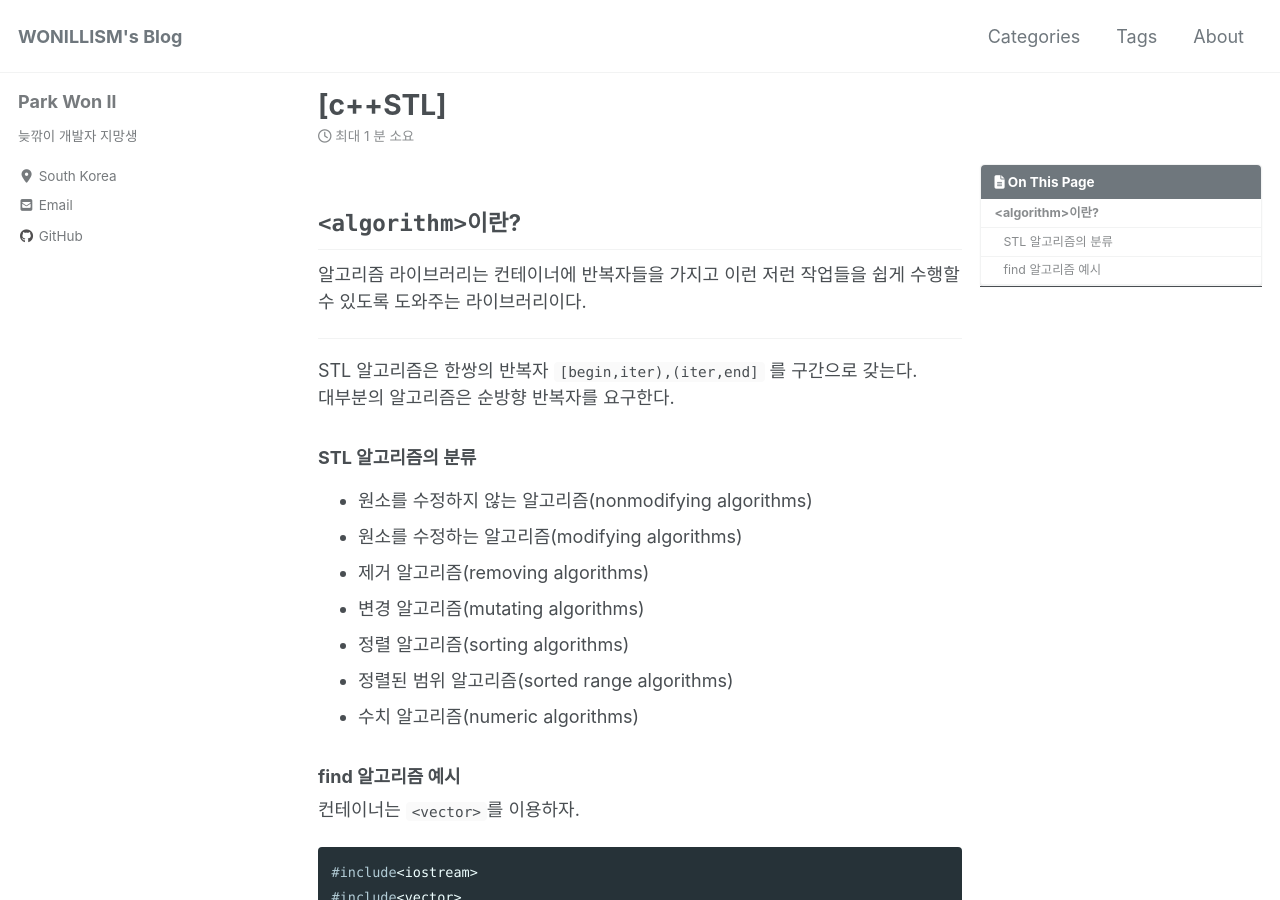
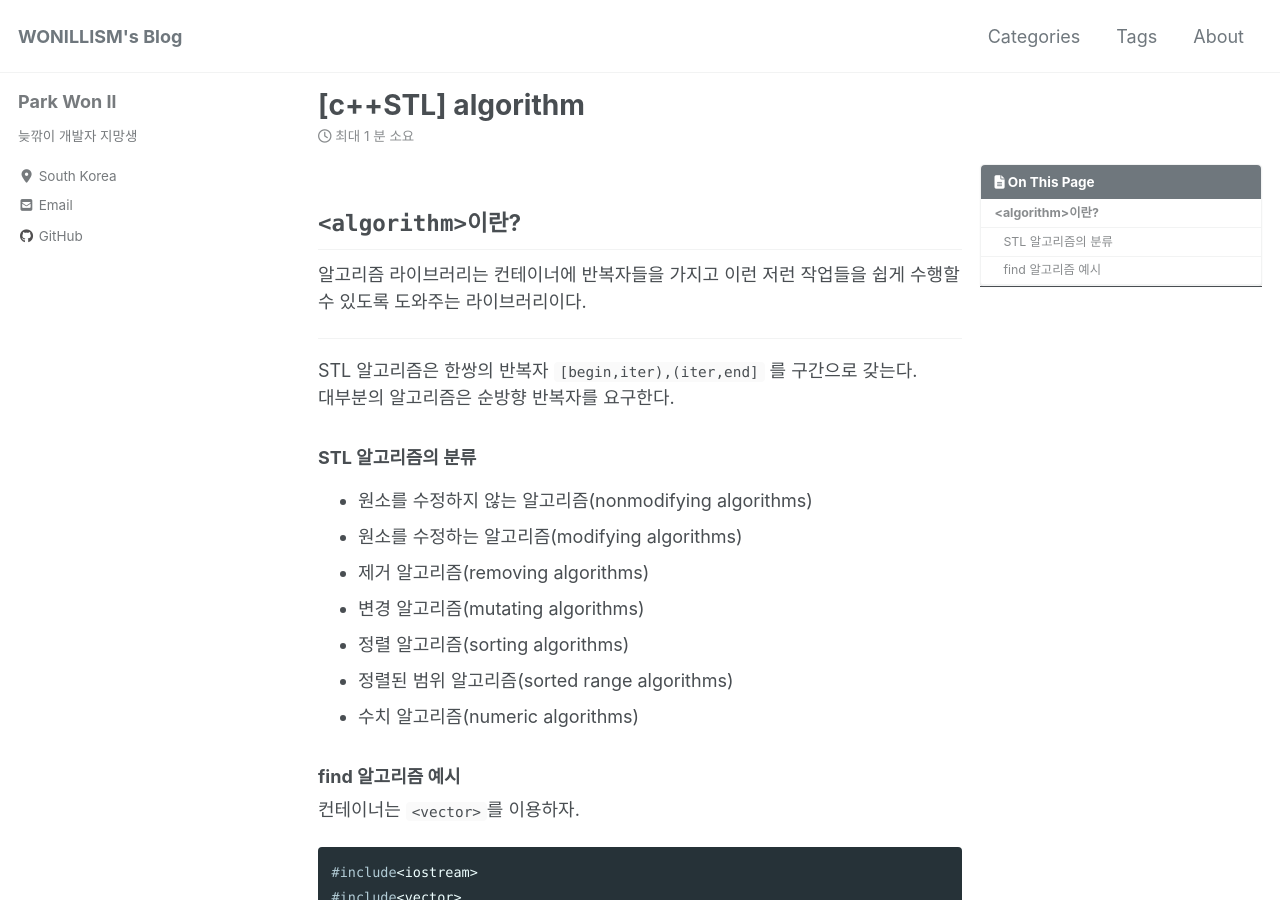
Before and after one commit to WONILLISM/wonillism.github.io, a Jekyll site: the page built from _posts/2019-09-03-cppSTL-algorithm.md, in a window 1280 px wide and 900 px high. Built offline with Jekyll 4.4.1, drawn with Linux system fonts in a browser that asks for light colours; cached includes are drawn as plain includes; nearby versions of some CDN libraries; comment, search, counter and statistics services are not loaded; some of the changed text lies outside the part shown.

Commit message:
rename stl algorihtm post

```diff
--- a/_posts/2019-09-03-cppSTL-algorithm.md
+++ b/_posts/2019-09-03-cppSTL-algorithm.md
@@ -1,5 +1,5 @@
 ---
-title: "[c++STL]<algorithm>"
+title: "[c++STL] algorithm"
 excerpt: "`<algorithm>`에 대해서 알아보자."
 
 categories:
```
Also changed, not shown: other parts of _posts/2019-09-03-cppSTL-algorithm.md (+1 -1 lines).
